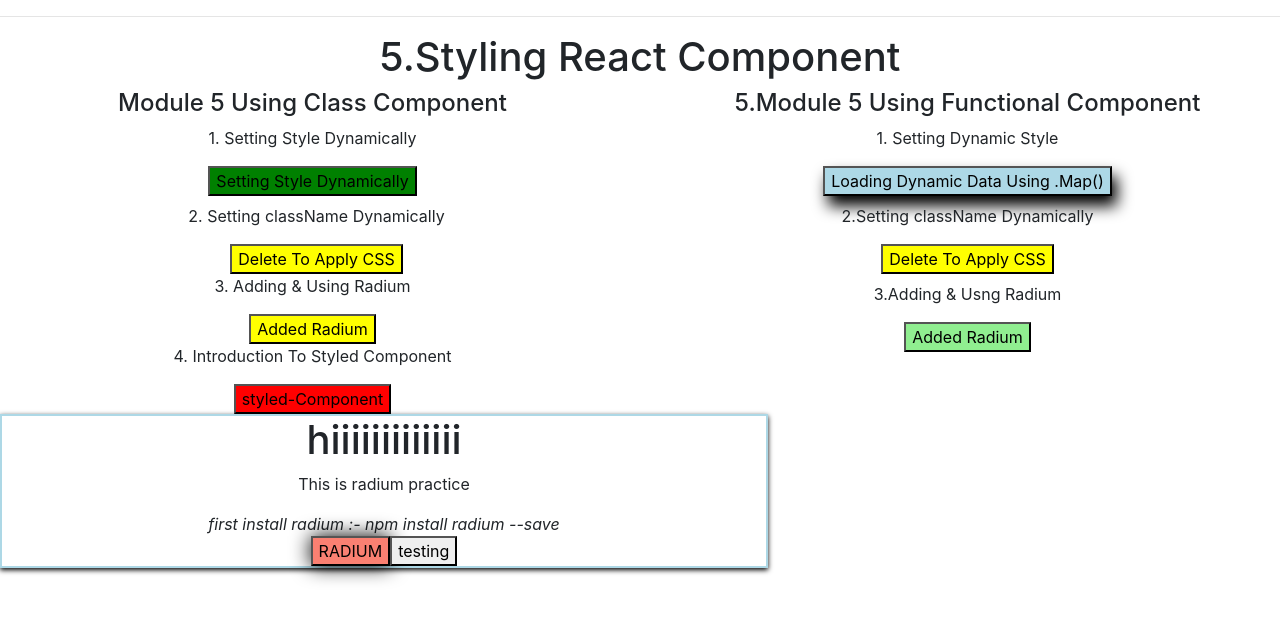
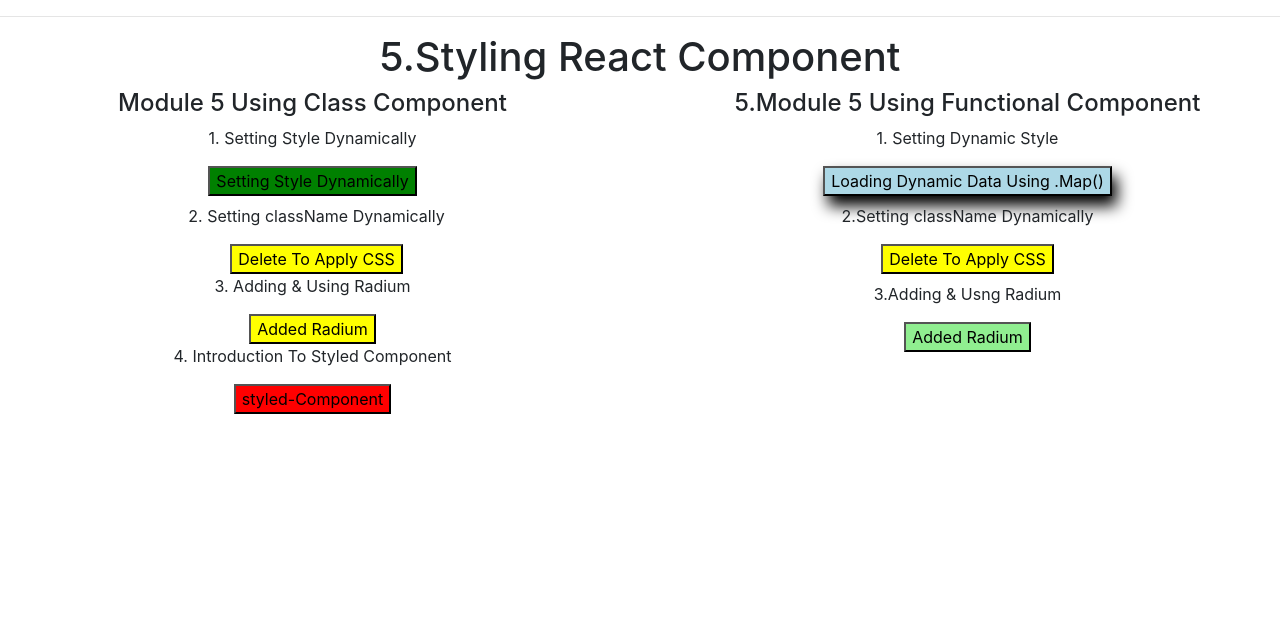
Before and after one commit to HusnainK721/my-first-app, a React (Create React App) app: page / in a window 1280 px wide. Shown: the top 620 px of the page. Built offline with nearby package versions, Linux system fonts and the light colour scheme.

Commit message:
working with styled component

```diff
--- a/src/App.css
+++ b/src/App.css
@@ -5,6 +5,7 @@
 .App-logo {
   height: 40vmin;
   pointer-events: none;
+
 }
 
 @media (prefers-reduced-motion: no-preference) {
--- a/src/Component/HomePage/LandingPage/Landing.jsx
+++ b/src/Component/HomePage/LandingPage/Landing.jsx
@@ -8,9 +8,10 @@ import { FooterSection } from "../../E-FooterSection/FooterSection";
 import { Module4ListAndConditional } from "../../Module-4-ListAndConditional/Module4ListAndConditional";
 // all module 5 exported here
 import { Module5StylingReactComponent } from "../../Module-5-StylingReactCompAndElement/Module5StylingReactComponent";
-// import { CounterPractice } from "../../Practice/UseStatePractice/CounterPractice/CounterPractice";
 
 // All Practice Component Exported Here
+import AllPractice from "../../Practice/AllPractice";
+// import { CounterPractice } from "../../Practice/UseStatePractice/CounterPractice/CounterPractice";
 // import { FetchingDataFromReduxParent } from "../../Practice/FetchingDataFromRedux/FetchingDataFromReduxParent";
 // import { MapFunctionPracticeParent } from "../../Practice/MapFunctionaPractice/MapFunctionPracticeParent";
 import RadiumPracticeParent from "../../Practice/RadiumPractice/RadiumPracticeParent";
@@ -38,7 +39,8 @@ export const Landing = () => {
       <div>
         <Module5StylingReactComponent />
       </div>
-      <RadiumPracticeParent />
+      <AllPractice />
+      {/* <RadiumPracticeParent /> */}
     </React.Fragment>
   );
 };
--- /dev/null
+++ b/src/Component/Practice/AllPractice.jsx
@@ -0,0 +1,7 @@
+import React from "react";
+
+const AllPractice = () => {
+  return <div></div>;
+};
+
+export default AllPractice;
```
Also changed, not shown: 1 other file (tests, documents, lock files or other folders).
